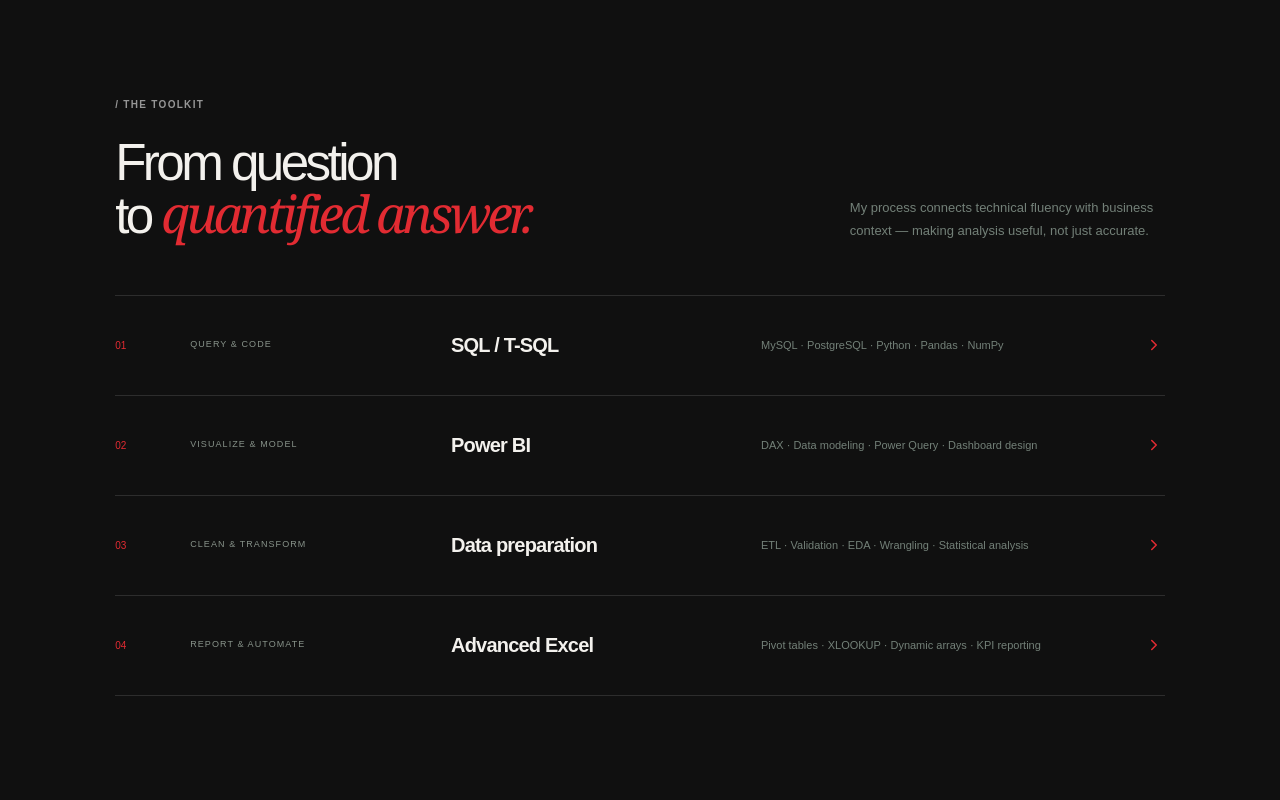
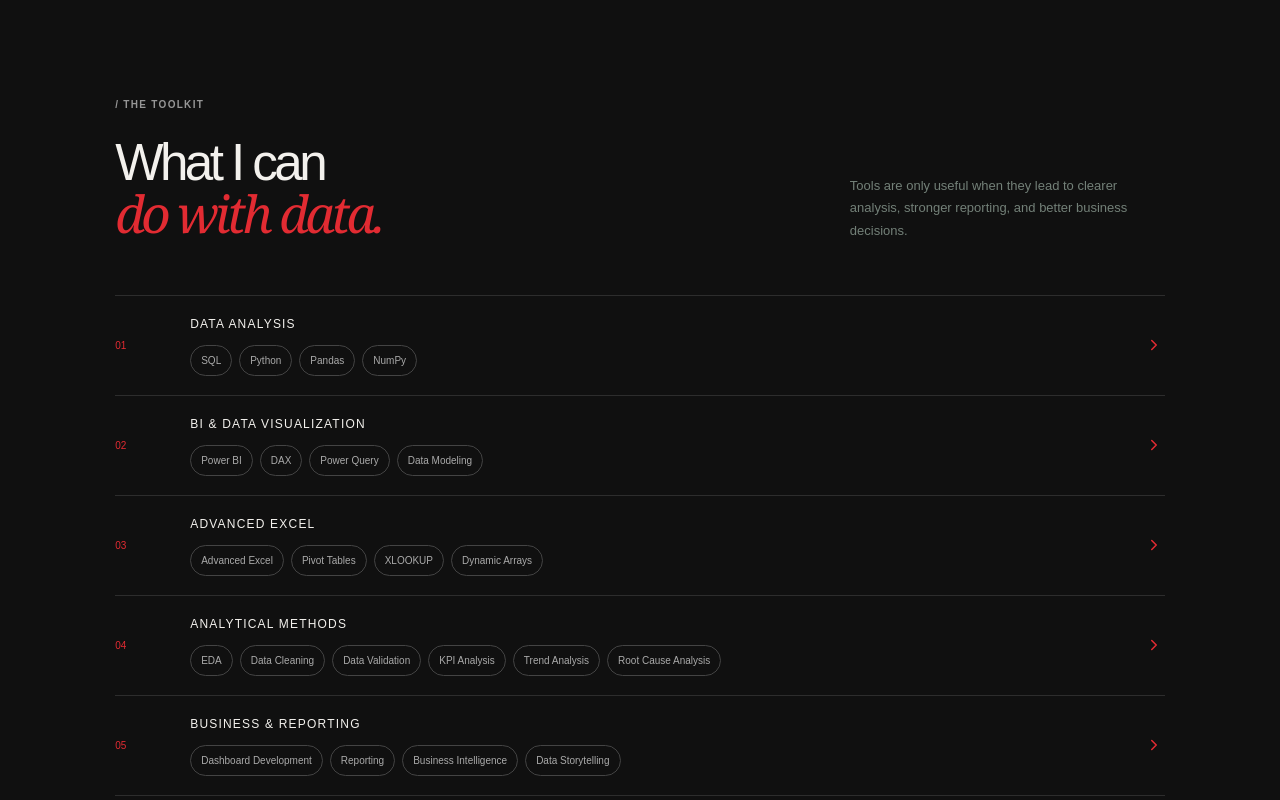
Before and after one commit to AnkitRauthan1441/AI-Project, a Next.js app: page / in a window 1280 px wide. Shown: the part 3260-4060 px from the top of the page. Built offline with nearby package versions, Linux system fonts and the light colour scheme.

Commit message:
Commit by Ideavo AI

```diff
--- a/src/app/page.tsx
+++ b/src/app/page.tsx
@@ -73,11 +73,12 @@
   },
 ];
 
-const skills = [
-  ["01", "Query & code", "SQL / T-SQL", "MySQL · PostgreSQL · Python · Pandas · NumPy"],
-  ["02", "Visualize & model", "Power BI", "DAX · Data modeling · Power Query · Dashboard design"],
-  ["03", "Clean & transform", "Data preparation", "ETL · Validation · EDA · Wrangling · Statistical analysis"],
-  ["04", "Report & automate", "Advanced Excel", "Pivot tables · XLOOKUP · Dynamic arrays · KPI reporting"],
+const skills: [string, string, string[]][] = [
+  ["01", "DATA ANALYSIS", ["SQL", "Python", "Pandas", "NumPy"]],
+  ["02", "BI & DATA VISUALIZATION", ["Power BI", "DAX", "Power Query", "Data Modeling"]],
+  ["03", "ADVANCED EXCEL", ["Advanced Excel", "Pivot Tables", "XLOOKUP", "Dynamic Arrays"]],
+  ["04", "ANALYTICAL METHODS", ["EDA", "Data Cleaning", "Data Validation", "KPI Analysis", "Trend Analysis", "Root Cause Analysis"]],
+  ["05", "BUSINESS & REPORTING", ["Dashboard Development", "Reporting", "Business Intelligence", "Data Storytelling"]],
 ];
 
 export default function Home() {
@@ -190,7 +191,7 @@
         <div className="section-wrap experience-inner"><div className="experience-title"><span className="section-label light">/ Experience</span><h2>Learning by<br /><em>doing.</em></h2><p>Real-world exposure, practical case studies, and a habit of asking one more question of the data.</p></div><div className="timeline"><div className="timeline-item current"><span className="timeline-date">DEC 2025 — JUL 2026</span><div><h3>Data Analyst Intern</h3><h4>GRAS Education & Training Services · Noida</h4><p>Supported real-time reporting and data validation workflows for GRAStech.in. Cleaned multi-source datasets, tracked KPIs, surfaced trends, and built structured reports to support stakeholder decisions.</p><div className="timeline-tags"><span>Reporting</span><span>Data quality</span><span>KPI analysis</span></div></div></div><div className="timeline-item"><span className="timeline-date">AUG 2018 — SEP 2021</span><div><h3>Bachelor of Commerce</h3><h4>Hemvati Nandan Bahuguna Garhwal University</h4><p>A business foundation that keeps the commercial question at the center of every analysis.</p></div></div></div></div>
       </section>
 
-      <section className="toolkit section-wrap" id="toolkit"><div className="section-heading"><div><span className="section-label">/ The toolkit</span><h2>From question<br />to <em>quantified answer.</em></h2></div><p>My process connects technical fluency with business context — making analysis useful, not just accurate.</p></div><div className="skill-list">{skills.map((skill) => <div className="skill-row" key={skill[0]} tabIndex={0}><span className="skill-hover-orb" aria-hidden="true" /><span className="skill-number">{skill[0]}</span><span className="skill-category">{skill[1]}</span><strong>{skill[2]}</strong><span className="skill-details">{skill[3]}</span><ChevronRight size={18} /></div>)}</div></section>
+      <section className="toolkit section-wrap" id="toolkit" aria-labelledby="toolkit-title"><div className="section-heading"><div><span className="section-label">/ The toolkit</span><h2 id="toolkit-title">What I can<br /><em>do with data.</em></h2></div><p>Tools are only useful when they lead to clearer analysis, stronger reporting, and better business decisions.</p></div><div className="skill-list">{skills.map((skill) => <article className="skill-row" key={skill[0]} tabIndex={0}><span className="skill-hover-orb" aria-hidden="true" /><span className="skill-number">{skill[0]}</span><div className="skill-content"><h3>{skill[1]}</h3><div className="skill-chips">{skill[2].map((item) => <span key={item}>{item}</span>)}</div></div><ChevronRight size={18} aria-hidden="true" /></article>)}</div></section>
 
       <section className="credentials section-wrap"><div className="credential-box"><span className="section-label">/ Credentials</span><h2>Curious by nature.<br /><em>Certified by practice.</em></h2><div className="cert-list"><div><Check size={17} /><span>Data Analytics Diploma</span><small>GRAStech · 2025–2026</small></div><div><Check size={17} /><span>SQL (Advanced) Certificate</span><small>Technical proficiency</small></div><div><Check size={17} /><span>Deloitte · Tata · PNC Simulations</span><small>Job simulation programs</small></div><div><Check size={17} /><span>Diploma in Office Automation</span><small>2023–2024</small></div></div></div><div className="credential-note"><Database size={29} /><span>Always learning</span><p>Exploring the space where data, business, and better questions meet.</p><div className="note-line" /></div></section>
 
```
Also changed, not shown: src/app/globals.css.
